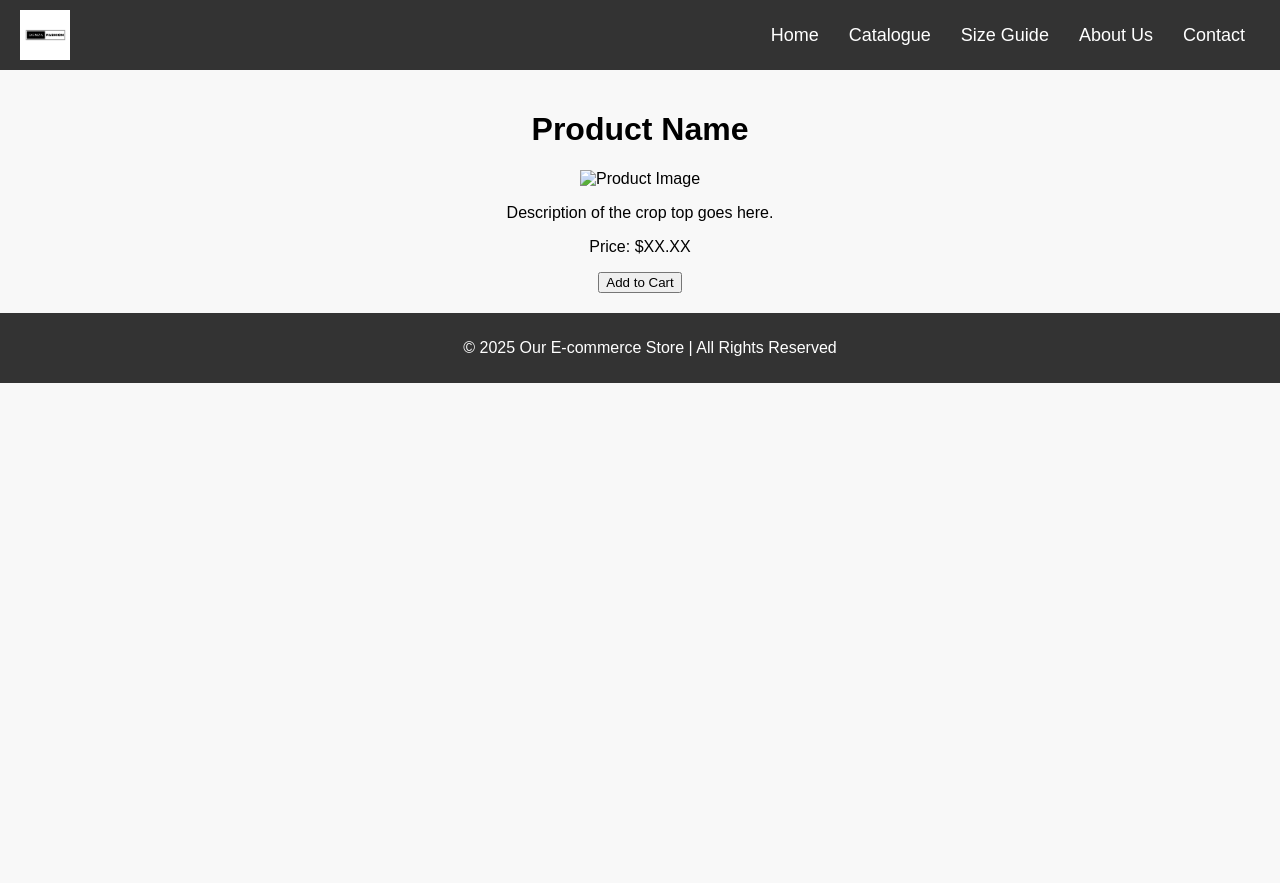
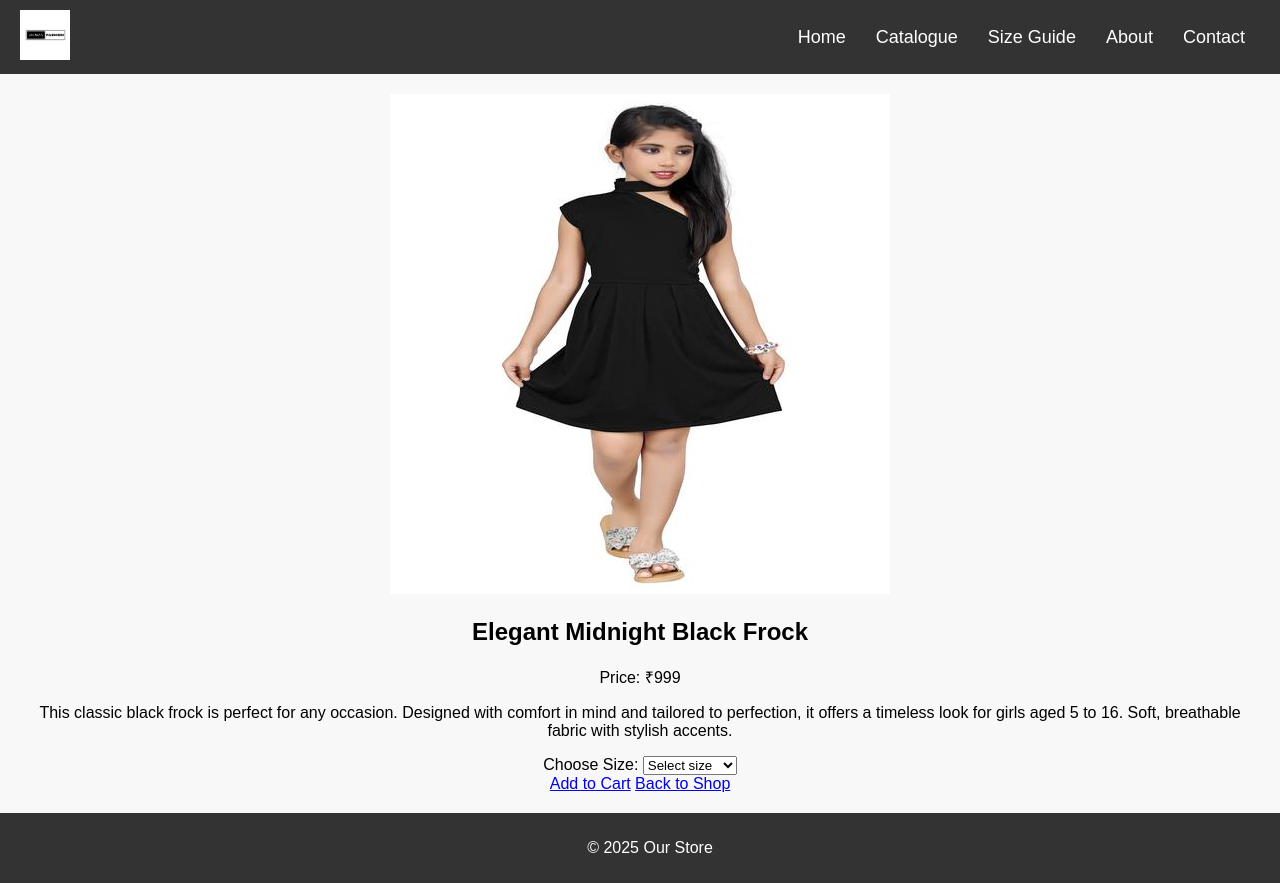
Before and after one commit to Reema0440/ecommerce-site, a plain HTML site: page productdetails.html in a window 1280 px wide. Before the commit the page ends 800 px from the top, so only its background shows below. Drawn offline with Linux system fonts and the light colour scheme.

Commit message:
Update productdetails.html
updted styles

```diff
--- a/productdetails.html
+++ b/productdetails.html
@@ -1,32 +1,62 @@
+<!DOCTYPE html>
 <html lang="en">
+
 <head>
-    <meta charset="UTF-8">
-    <meta name="viewport" content="width=device-width, initial-scale=1.0">
-    <title>Product Details - E-commerce</title>
-    <link rel="stylesheet" href="css/styles.css">
+  <meta charset="UTF-8" />
+  <meta name="viewport" content="width=device-width, initial-scale=1.0" />
+  <title>Product Details</title>
+  <link rel="stylesheet" href="css/styles.css" />
 </head>
+
 <body>
   <header>
-        <div class="logo"><img src="images/logo.png" alt="Brand Logo"></div>
+    <div class="logo"><img src="images/Logo.png" alt="Brand Logo" /></div>
     <nav>
       <ul>
         <li><a href="index.html">Home</a></li>
         <li><a href="catalogue.html">Catalogue</a></li>
         <li><a href="size-chart.html">Size Guide</a></li>
-                <li><a href="about.html">About Us</a></li>
+        <li><a href="about.html">About</a></li>
         <li><a href="contact.html">Contact</a></li>
       </ul>
     </nav>
   </header>
+
   <main>
-        <h1>Product Name</h1>
-        <img src="images/product-details.jpg" alt="Product Image">
-        <p>Description of the crop top goes here.</p>
-        <p>Price: $XX.XX</p>
-        <button class="cta-button">Add to Cart</button>
+    <div class="product-details">
+      <img src="images/Frock_Black.jpg" alt="Black Frock" />
+      <div class="product-info">
+        <h2>Elegant Midnight Black Frock</h2>
+        <p class="price">Price: ₹999</p>
+        <p>
+          This classic black frock is perfect for any occasion. Designed with comfort in mind and tailored to perfection, it offers a timeless look for girls aged 5 to 16. Soft, breathable fabric with stylish accents.
+        </p>
+
+        <label for="size">Choose Size:</label>
+        <select id="size" name="size">
+          <option value="" disabled selected>Select size</option>
+          <option value="5-6">5-6 Years</option>
+          <option value="6-7">6-7 Years</option>
+          <option value="7-8">7-8 Years</option>
+          <option value="8-9">8-9 Years</option>
+          <option value="9-10">9-10 Years</option>
+          <option value="10-11">10-11 Years</option>
+        <option value="11-12">11-12 Years</option>
+          <option value="12-13">12-13 Years</option>
+          <option value="14-15">14-15 Years</option>
+        </select>
+
+        <div class="button-group">
+          <a href="#" class="cta-button">Add to Cart</a>
+          <a href="index.html" class="cta-button">Back to Shop</a>
+        </div>
+      </div>
+    </div>
   </main>
+
   <footer>
-        <p>&copy; 2025 Our E-commerce Store | All Rights Reserved</p>
+    <p>&copy; 2025 Our Store</p>
   </footer>
 </body>
+
 </html>
```
Lines whose indentation alone changed are shown as unchanged.
